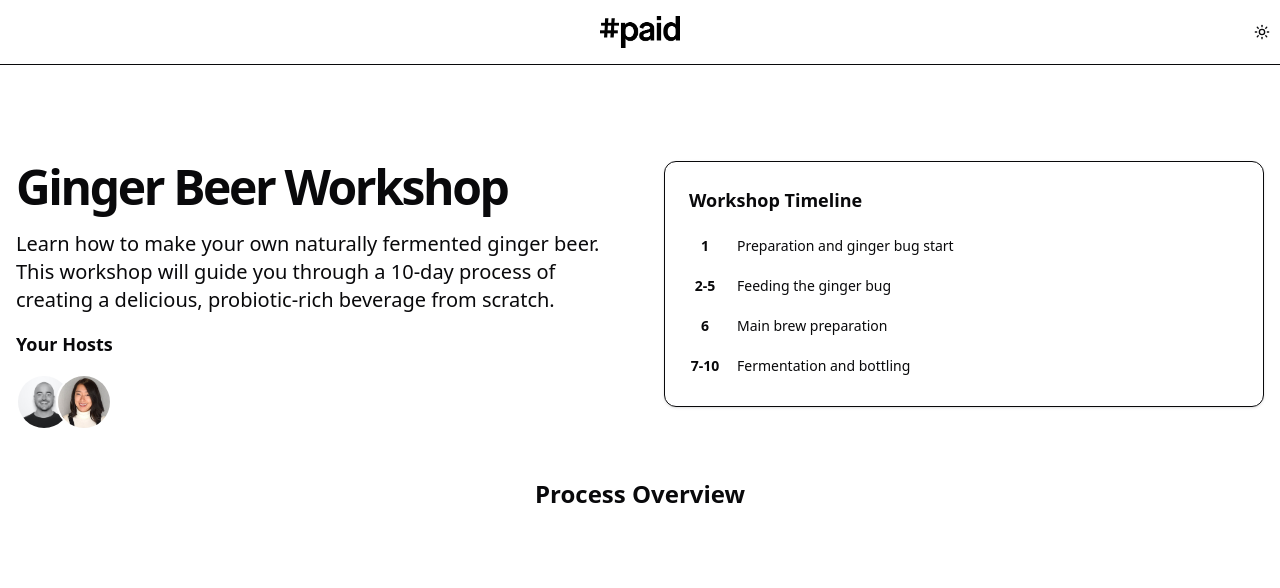
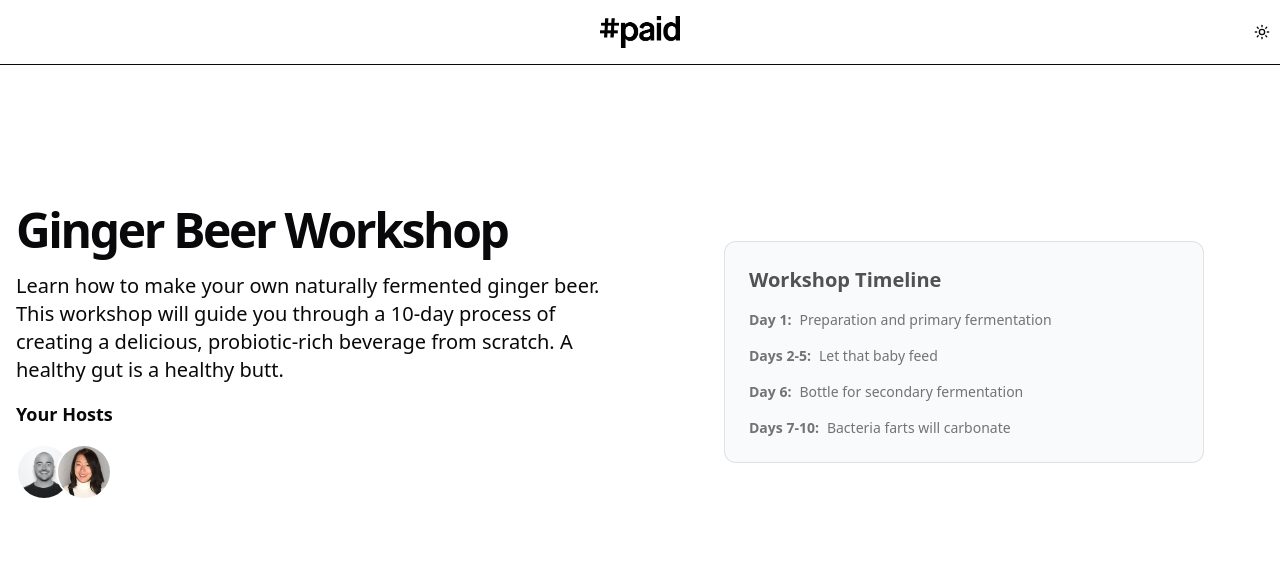
Before and after one commit to kauf5350/ginger, a Next.js app: page / in a window 1280 px wide. Shown: the top 588 px of the page. Built offline with nearby package versions, Linux system fonts and the light colour scheme; grey boxes are pictures that could not be loaded.

Commit message:
Hero card update

```diff
--- a/components/sections/hero.tsx
+++ b/components/sections/hero.tsx
@@ -2,9 +2,9 @@
 
 import Image from 'next/image'
 import { motion } from 'framer-motion'
-import { Card, CardContent } from '@/components/ui/card'
 import { AnimatedTooltip } from '@/components/ui/animated-tooltip'
 import { ProcessCarousel } from './hero/process-carousel'
+import { CardBody, CardContainer, CardItem } from '@/components/ui/3d-card'
 
 // Hosts data
 const hosts = [
@@ -37,7 +37,7 @@
             Ginger Beer Workshop
           </h1>
           <p className="max-w-[750px] text-lg text-muted-foreground sm:text-xl">
-            Learn how to make your own naturally fermented ginger beer. This workshop will guide you through a 10-day process of creating a delicious, probiotic-rich beverage from scratch.
+            Learn how to make your own naturally fermented ginger beer. This workshop will guide you through a 10-day process of creating a delicious, probiotic-rich beverage from scratch. A healthy gut is a healthy butt.
           </p>
 
           {/* Hosts Section */}
@@ -49,24 +49,39 @@
           </div>
         </motion.div>
 
-        {/* Timeline Overview Card */}
-        <motion.div
-          initial={{ opacity: 0, y: 20 }}
-          animate={{ opacity: 1, y: 0 }}
-          transition={{ duration: 0.5, delay: 0.2 }}
-        >
-          <Card>
-            <CardContent className="grid gap-4 p-6">
-              <h3 className="text-lg font-semibold">Workshop Timeline</h3>
-              <div className="grid gap-2">
-                <TimelineItem day={1} description="Preparation and ginger bug start" />
-                <TimelineItem day="2-5" description="Feeding the ginger bug" />
-                <TimelineItem day={6} description="Main brew preparation" />
-                <TimelineItem day="7-10" description="Fermentation and bottling" />
-              </div>
-            </CardContent>
-          </Card>
-        </motion.div>
+        {/* 3D Timeline Card */}
+        <CardContainer className="inter-var">
+          <CardBody className="bg-gray-50 relative group/card dark:hover:shadow-2xl dark:hover:shadow-emerald-500/[0.1] dark:bg-black dark:border-white/[0.2] border-black/[0.1] w-auto sm:w-[30rem] h-auto rounded-xl p-6 border">
+            <CardItem
+              translateZ="50"
+              className="text-xl font-bold text-neutral-600 dark:text-white"
+            >
+              Workshop Timeline
+            </CardItem>
+            <CardItem
+              as="ul"
+              translateZ="60"
+              className="text-neutral-500 text-sm dark:text-neutral-300 mt-4 space-y-4"
+            >
+              <li className="flex items-center gap-2">
+                <span className="font-semibold">Day 1:</span>
+                Preparation and primary fermentation
+              </li>
+              <li className="flex items-center gap-2">
+                <span className="font-semibold">Days 2-5:</span>
+                Let that baby feed
+              </li>
+              <li className="flex items-center gap-2">
+                <span className="font-semibold">Day 6:</span>
+                Bottle for secondary fermentation
+              </li>
+              <li className="flex items-center gap-2">
+                <span className="font-semibold">Days 7-10:</span>
+                Bacteria farts will carbonate
+              </li>
+            </CardItem>
+          </CardBody>
+        </CardContainer>
       </div>
 
       {/* Process Carousel */}
@@ -81,15 +96,3 @@
     </section>
   )
 }
-
-// Helper component for timeline items
-function TimelineItem({ day, description }: { day: string | number, description: string }) {
-  return (
-    <div className="flex items-center gap-4">
-      <div className="flex h-8 w-8 items-center justify-center rounded-full bg-primary/10 text-sm font-semibold">
-        {day}
-      </div>
-      <p className="text-sm text-muted-foreground">{description}</p>
-    </div>
-  )
-}
--- /dev/null
+++ b/components/ui/3d-card.tsx
@@ -0,0 +1,155 @@
+"use client";
+
+import { cn } from "@/lib/utils";
+import Image from "next/image";
+import React, {
+  createContext,
+  useState,
+  useContext,
+  useRef,
+  useEffect,
+} from "react";
+
+const MouseEnterContext = createContext<
+  [boolean, React.Dispatch<React.SetStateAction<boolean>>] | undefined
+>(undefined);
+
+export const CardContainer = ({
+  children,
+  className,
+  containerClassName,
+}: {
+  children?: React.ReactNode;
+  className?: string;
+  containerClassName?: string;
+}) => {
+  const containerRef = useRef<HTMLDivElement>(null);
+  const [isMouseEntered, setIsMouseEntered] = useState(false);
+
+  const handleMouseMove = (e: React.MouseEvent<HTMLDivElement>) => {
+    if (!containerRef.current) return;
+    const { left, top, width, height } =
+      containerRef.current.getBoundingClientRect();
+    const x = (e.clientX - left - width / 2) / 25;
+    const y = (e.clientY - top - height / 2) / 25;
+    containerRef.current.style.transform = `rotateY(${x}deg) rotateX(${y}deg)`;
+  };
+
+  const handleMouseEnter = (e: React.MouseEvent<HTMLDivElement>) => {
+    setIsMouseEntered(true);
+    if (!containerRef.current) return;
+  };
+
+  const handleMouseLeave = (e: React.MouseEvent<HTMLDivElement>) => {
+    if (!containerRef.current) return;
+    setIsMouseEntered(false);
+    containerRef.current.style.transform = `rotateY(0deg) rotateX(0deg)`;
+  };
+  return (
+    <MouseEnterContext.Provider value={[isMouseEntered, setIsMouseEntered]}>
+      <div
+        className={cn(
+          "py-20 flex items-center justify-center",
+          containerClassName
+        )}
+        style={{
+          perspective: "1000px",
+        }}
+      >
+        <div
+          ref={containerRef}
+          onMouseEnter={handleMouseEnter}
+          onMouseMove={handleMouseMove}
+          onMouseLeave={handleMouseLeave}
+          className={cn(
+            "flex items-center justify-center relative transition-all duration-200 ease-linear",
+            className
+          )}
+          style={{
+            transformStyle: "preserve-3d",
+          }}
+        >
+          {children}
+        </div>
+      </div>
+    </MouseEnterContext.Provider>
+  );
+};
+
+export const CardBody = ({
+  children,
+  className,
+}: {
+  children: React.ReactNode;
+  className?: string;
+}) => {
+  return (
+    <div
+      className={cn(
+        "h-96 w-96 [transform-style:preserve-3d]  [&>*]:[transform-style:preserve-3d]",
+        className
+      )}
+    >
+      {children}
+    </div>
+  );
+};
+
+export const CardItem = ({
+  as: Tag = "div",
+  children,
+  className,
+  translateX = 0,
+  translateY = 0,
+  translateZ = 0,
+  rotateX = 0,
+  rotateY = 0,
+  rotateZ = 0,
+  ...rest
+}: {
+  as?: React.ElementType;
+  children: React.ReactNode;
+  className?: string;
+  translateX?: number | string;
+  translateY?: number | string;
+  translateZ?: number | string;
+  rotateX?: number | string;
+  rotateY?: number | string;
+  rotateZ?: number | string;
+  [key: string]: any;
+}) => {
+  const ref = useRef<HTMLDivElement>(null);
+  const [isMouseEntered] = useMouseEnter();
+
+  useEffect(() => {
+    handleAnimations();
+  }, [isMouseEntered]);
+
+  const handleAnimations = () => {
+    if (!ref.current) return;
+    if (isMouseEntered) {
+      ref.current.style.transform = `translateX(${translateX}px) translateY(${translateY}px) translateZ(${translateZ}px) rotateX(${rotateX}deg) rotateY(${rotateY}deg) rotateZ(${rotateZ}deg)`;
+    } else {
+      ref.current.style.transform = `translateX(0px) translateY(0px) translateZ(0px) rotateX(0deg) rotateY(0deg) rotateZ(0deg)`;
+    }
+  };
+
+  return (
+    <Tag
+      ref={ref}
+      className={cn("w-fit transition duration-200 ease-linear", className)}
+      {...rest}
+    >
+      {children}
+    </Tag>
+  );
+};
+
+// Create a hook to use the context
+export const useMouseEnter = () => {
+  const context = useContext(MouseEnterContext);
+  if (context === undefined) {
+    throw new Error("useMouseEnter must be used within a MouseEnterProvider");
+  }
+  return context;
+};
```
